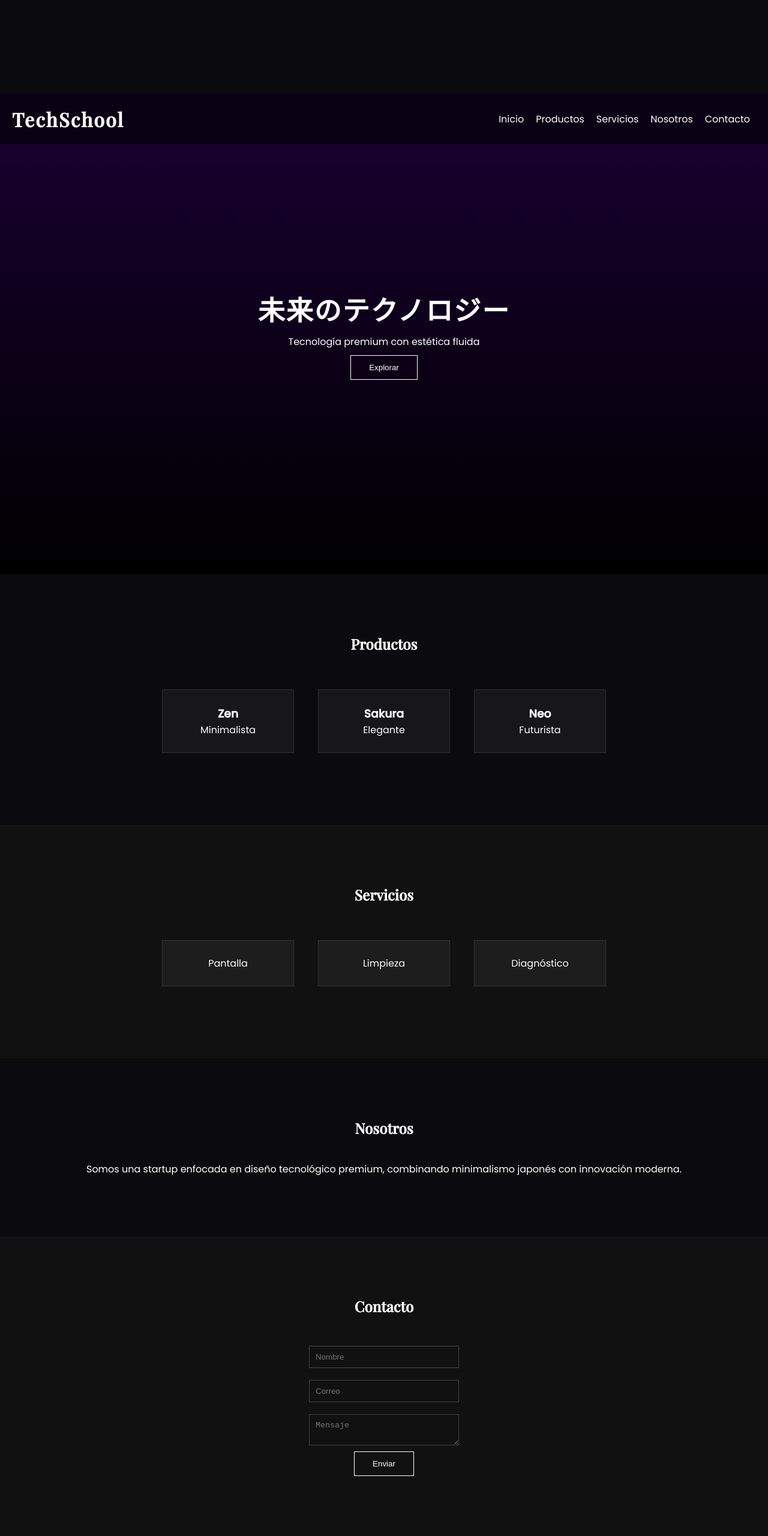
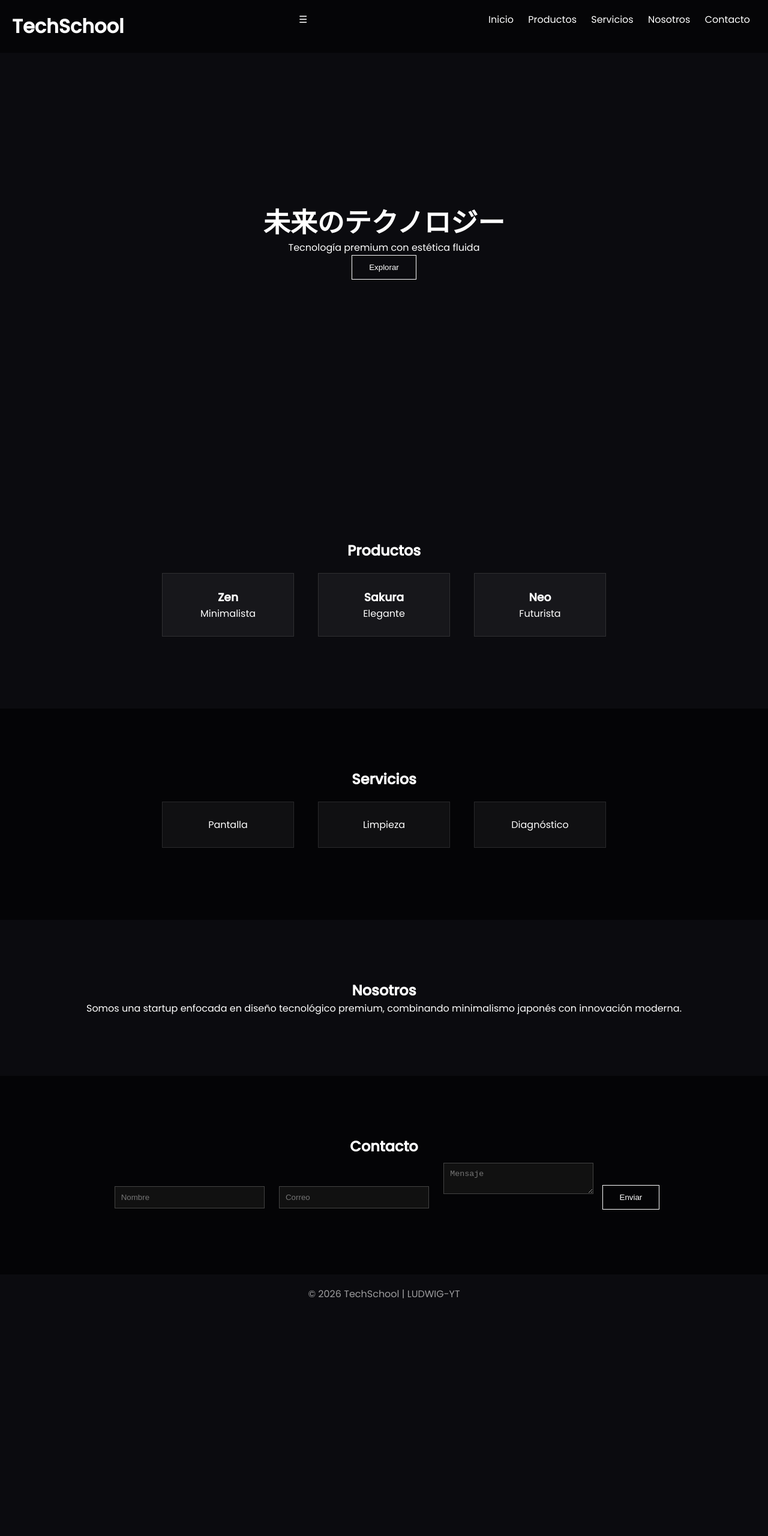
Before and after one commit to LUDWIG-YT/techschool, a plain HTML site: page index.html in a window 1280 px wide. Shown: the top 2560 px of the page at 60% size. After the commit the page ends 2189 px from the top, so only its background shows below. Drawn offline with nearby package versions, Linux system fonts and the light colour scheme.

Commit message:
Update style.css

```diff
--- a/style.css
+++ b/style.css
@@ -4,72 +4,35 @@
 box-sizing:border-box;
 }
 
-html{
-scroll-behavior:smooth;
-}
-
 body{
 font-family:Poppins;
 background:#0b0b0f;
 color:white;
+overflow-x:hidden;
+}
+
+canvas{
+position:fixed;
+top:0;
+left:0;
+z-index:-1;
 }
 
 /* HEADER */
 .header{
 display:flex;
 justify-content:space-between;
-align-items:center;
 padding:20px;
 position:fixed;
 width:100%;
-background:rgba(0,0,0,0.6);
+background:rgba(0,0,0,0.5);
 backdrop-filter:blur(10px);
-z-index:1000;
-}
-
-.header h1{
-font-family:Playfair Display;
-letter-spacing:2px;
-}
-
-nav{
-display:flex;
 }
 
 nav a{
 margin:0 10px;
+color:white;
 text-decoration:none;
-color:white;
-transition:0.3s;
-}
-
-nav a:hover{
-opacity:0.6;
-}
-
-/* MENU MOBILE */
-.menu-btn{
-display:none;
-font-size:25px;
-cursor:pointer;
-}
-
-@media(max-width:768px){
-.menu-btn{display:block;}
-
-nav{
-display:none;
-flex-direction:column;
-position:absolute;
-top:60px;
-right:10px;
-background:black;
-padding:15px;
-}
-
-nav.active{
-display:flex;
-}
 }
 
 /* HERO */
@@ -80,27 +43,19 @@
 justify-content:center;
 align-items:center;
 text-align:center;
-background:linear-gradient(180deg,#1a0033,#000);
 }
 
 .hero h2{
 font-size:45px;
 font-family:Playfair Display;
-letter-spacing:2px;
 }
 
-.hero p{
-margin:10px 0;
-opacity:0.7;
-}
-
-/* BOTÓN */
+/* BUTTON */
 .btn{
-padding:12px 30px;
+padding:12px 28px;
 border:1px solid white;
 background:none;
 color:white;
-cursor:pointer;
 transition:0.3s;
 }
 
@@ -109,19 +64,14 @@
 color:black;
 }
 
-/* SECCIONES */
+/* SECTIONS */
 .section{
 padding:100px 20px;
 text-align:center;
 }
 
 .dark{
-background:#111;
-}
-
-.title{
-font-family:Playfair Display;
-margin-bottom:40px;
+background:rgba(0,0,0,0.6);
 }
 
 /* GRID */
@@ -131,28 +81,20 @@
 justify-content:center;
 }
 
-/* CARDS */
 .card{
-background:rgba(255,255,255,0.05);
 margin:20px;
 padding:25px;
 width:220px;
+background:rgba(255,255,255,0.05);
 border:1px solid rgba(255,255,255,0.1);
-transition:0.4s;
+transition:0.3s;
 }
 
 .card:hover{
 transform:translateY(-10px);
-box-shadow:0 10px 30px rgba(255,255,255,0.1);
 }
 
 /* FORM */
-.form{
-display:flex;
-flex-direction:column;
-align-items:center;
-}
-
 input, textarea{
 margin:10px;
 padding:10px;
@@ -166,7 +108,6 @@
 .footer{
 text-align:center;
 padding:20px;
-background:#000;
 opacity:0.6;
 }
 
@@ -174,5 +115,5 @@
 .fade, .reveal{
 opacity:0;
 transform:translateY(40px);
-transition:0.8s ease;
+transition:0.8s;
 }
```
